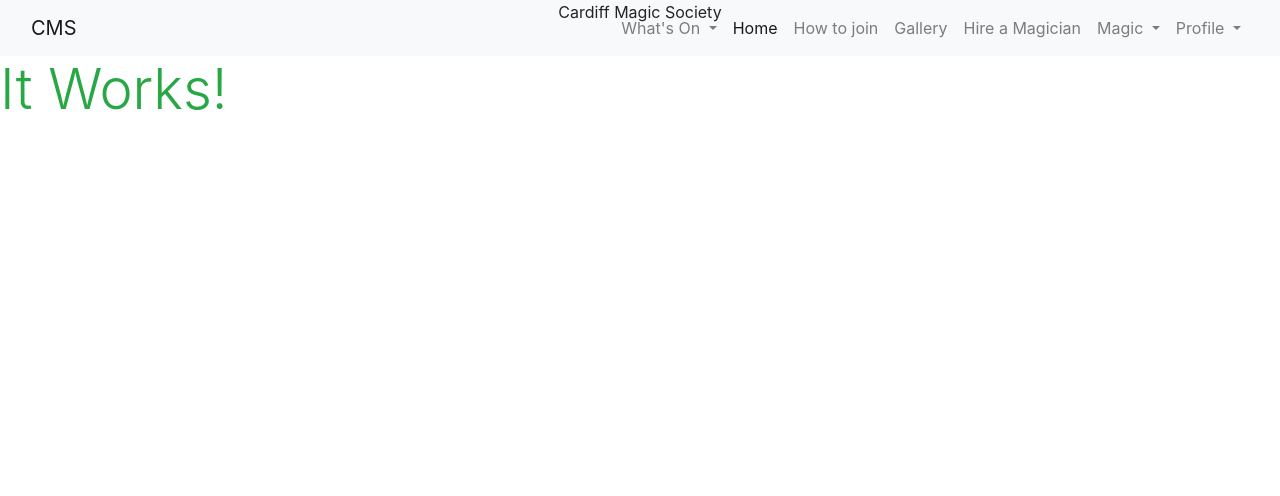
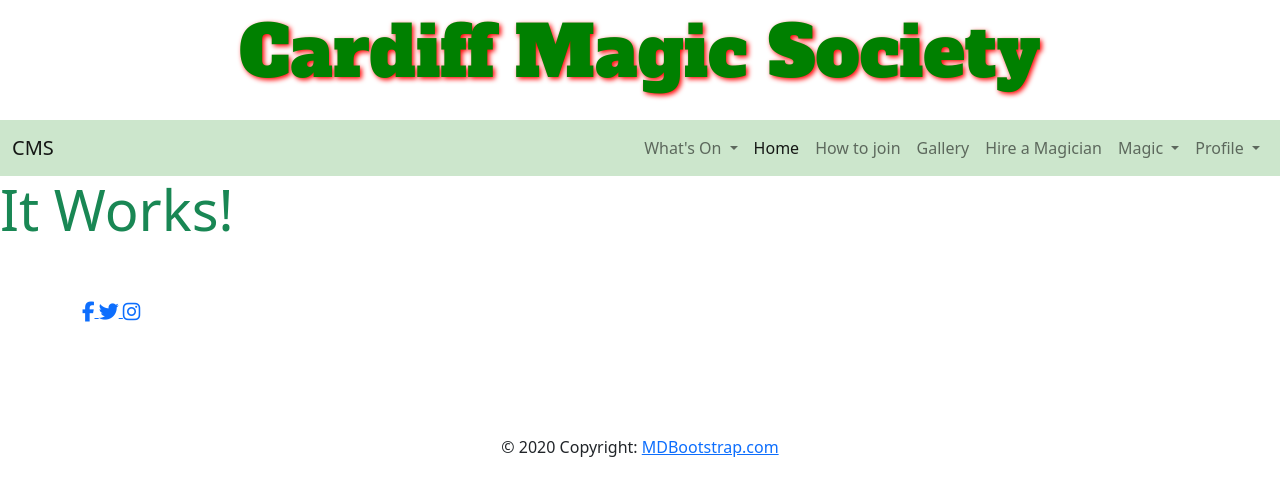
Before and after one commit to Chayno1/Milestone-project-4-Cardiff-Magic-Society, a Django app: page / in a window 1280 px wide. Shown: the top 496 px of the page. Run offline with Django 4.2, Linux system fonts and the light colour scheme; the visitor is signed in with stand-in values (Sample User, id 1); some libraries are stand-ins or nearby versions.

Commit message:
added navbar and footer started

```diff
--- a/cardiff_magic_society/settings.py
+++ b/cardiff_magic_society/settings.py
@@ -148,6 +148,7 @@ USE_TZ = True
 # https://docs.djangoproject.com/en/4.0/howto/static-files/
 
 STATIC_URL = '/static/'
+STATICFILES_DIRS = (os.path.join(BASE_DIR, 'static'),)
 
 # Default primary key field type
 # https://docs.djangoproject.com/en/4.0/ref/settings/#default-auto-field
--- a/home/templates/home/index.html
+++ b/home/templates/home/index.html
@@ -1,5 +1,6 @@
 {% extends "base.html" %}
 {% load static %}
+
 
 
 {% block content %}
--- a/static/css/base.css
+++ b/static/css/base.css
@@ -0,0 +1,22 @@
+@import url('https://fonts.googleapis.com/css2?family=Merienda:wght@700&display=swap');
+@import url('https://fonts.googleapis.com/css2?family=Alfa+Slab+One&family=Merienda:wght@700&display=swap');
+
+
+/*font-family: 'Merienda', cursive;
+font-family: 'Alfa Slab One', cursive;
+*/
+
+#title {
+    padding: 60px;
+}
+
+#title_text {
+    font-family: 'Alfa Slab One', cursive ;
+    font-size: 70px;
+    color: green;
+    text-shadow: 2px 2px 5px red;
+}
+
+nav {
+    padding-top: 110;
+}
--- a/templates/base.html
+++ b/templates/base.html
@@ -14,16 +14,20 @@
     {% endblock %}
 
     {% block corecss %}
-        <link rel="stylesheet" href="https://stackpath.bootstrapcdn.com/bootstrap/4.4.1/css/bootstrap.min.css" integrity="sha384-Vkoo8x4CGsO3+Hhxv8T/Q5PaXtkKtu6ug5TOeNV6gBiFeWPGFN9MuhOf23Q9Ifjh" crossorigin="anonymous">
+    <link href="https://cdn.jsdelivr.net/npm/bootstrap@5.1.3/dist/css/bootstrap.min.css" rel="stylesheet" integrity="sha384-1BmE4kWBq78iYhFldvKuhfTAU6auU8tT94WrHftjDbrCEXSU1oBoqyl2QvZ6jIW3" crossorigin="anonymous">
+    <link rel="preconnect" href="https://fonts.googleapis.com">
+    <link rel="preconnect" href="https://fonts.gstatic.com" crossorigin>
+    <link href="https://fonts.googleapis.com/css2?family=Merienda:wght@700&display=swap" rel="stylesheet">
+    <link rel="stylesheet" href="{% static 'css/base.css' %}">
+
     {% endblock %}
 
     {% block extra_css %}
     {% endblock %}
 
     {% block corejs %}
-        <script src="https://code.jquery.com/jquery-3.4.1.slim.min.js" integrity="sha384-J6qa4849blE2+poT4WnyKhv5vZF5SrPo0iEjwBvKU7imGFAV0wwj1yYfoRSJoZ+n" crossorigin="anonymous"></script>
-        <script src="https://cdn.jsdelivr.net/npm/popper.js@1.16.0/dist/umd/popper.min.js" integrity="sha384-Q6E9RHvbIyZFJoft+2mJbHaEWldlvI9IOYy5n3zV9zzTtmI3UksdQRVvoxMfooAo" crossorigin="anonymous"></script>
-        <script src="https://stackpath.bootstrapcdn.com/bootstrap/4.4.1/js/bootstrap.min.js" integrity="sha384-wfSDF2E50Y2D1uUdj0O3uMBJnjuUD4Ih7YwaYd1iqfktj0Uod8GCExl3Og8ifwB6" crossorigin="anonymous"></script>
+    <script src="https://cdn.jsdelivr.net/npm/bootstrap@5.1.3/dist/js/bootstrap.bundle.min.js" integrity="sha384-ka7Sk0Gln4gmtz2MlQnikT1wXgYsOg+OMhuP+IlRH9sENBO0LRn5q+8nbTov4+1p" crossorigin="anonymous"></script>
+    <script src="https://kit.fontawesome.com/6c045f278f.js" crossorigin="anonymous"></script>
     {% endblock %}
 
     {% block extra_js %}
@@ -32,16 +36,18 @@
     <title>Cardiff Magic Society {% block extra_title %}{% endblock %}</title>
   </head>
   <body>
-    <header class="container-fluid fixed-top my-auto text-center"> Cardiff Magic Society</header>
-
-    <nav class="navbar navbar-expand-lg navbar-light bg-light">
+    <div id="title">
+    <header class="container-fluid fixed-top my-auto text-center" id="title_text"> Cardiff Magic Society</header>
+  </div>
+   <div id="navbar">
+    <nav class="navbar navbar-expand-lg navbar-light " style="background-color: rgb(0, 128, 0, 0.2);">
       <div class="container-fluid">
         <a class="navbar-brand" href="#">CMS</a>
         <button class="navbar-toggler" type="button" data-bs-toggle="collapse" data-bs-target="#navbarNavDropdown" aria-controls="navbarNavDropdown" aria-expanded="false" aria-label="Toggle navigation">
           <span class="navbar-toggler-icon"></span>
         </button>
         <div class="collapse navbar-collapse" id="navbarNavDropdown">
-          <ul class="navbar-nav ml-auto">
+          <ul class="navbar-nav ms-auto">
             <li class="nav-item dropdown">
               <a class="nav-link dropdown-toggle" href="#" id="whatsonDropdownMenuLink" role="button" data-bs-toggle="dropdown" aria-expanded="false">
                 What's On
@@ -94,11 +100,27 @@
                </ul>
                {% endif %}
             </li>
+            <li class="list-inline-item">
+              {% if request.user.is_authenticated %}
+              <a class="{% if grand_total %}text-info font-weight-bold{% else %}text-black{% endif %} nav-link" href="">
+                  <div class="text-center">
+                      <div><i class="fas fa-shopping-bag fa-lg"></i></div>
+                      <p class="my-0">
+                          {% if grand_total %}
+                              ${{ grand_total|floatformat:2 }}
+                          {% else %}
+                              $0.00
+                          {% endif %}
+                      </p>
+                  </div>
+              </a>
+              {% endif %}
+          </li>
           </ul>
         </div>
       </div>
     </nav>
-
+  </div>
     {% if messages %}
         <div class="message-container"></div>
     {% endif %}
@@ -109,6 +131,53 @@
     {% block content %}
     {% endblock %}
 
+
+    <!-- Footer -->
+<footer class="page-footer font-small gray darken-3">
+
+  <!-- Footer Elements -->
+  <div class="container">
+
+    <!-- Grid row-->
+    <div class="row">
+
+      <!-- Grid column -->
+      <div class="col-md-12 py-5">
+        <div class="mb-5 flex-center">
+
+          <!-- Facebook -->
+          <a class="fb-ic">
+            <i class="fab fa-facebook-f fa-lg white-text mr-md-5 mr-3 fa-2x"> </i>
+          </a>
+          <!-- Twitter -->
+          <a class="tw-ic">
+            <i class="fab fa-twitter fa-lg white-text mr-md-5 mr-3 fa-2x"> </i>
+          </a>
+          <!--Instagram-->
+          <a class="ins-ic">
+            <i class="fab fa-instagram fa-lg white-text mr-md-5 mr-3 fa-2x"> </i>
+          </a>
+
+        </div>
+      </div>
+      <!-- Grid column -->
+
+    </div>
+    <!-- Grid row-->
+
+  </div>
+  <!-- Footer Elements -->
+
+  <!-- Copyright -->
+  <div class="footer-copyright text-center py-3">© 2020 Copyright:
+    <a href="/"> MDBootstrap.com</a>
+  </div>
+  <!-- Copyright -->
+
+</footer>
+<!-- Footer -->
+
+
     {% block postloadjs %}
     {% endblock %}
 
```
